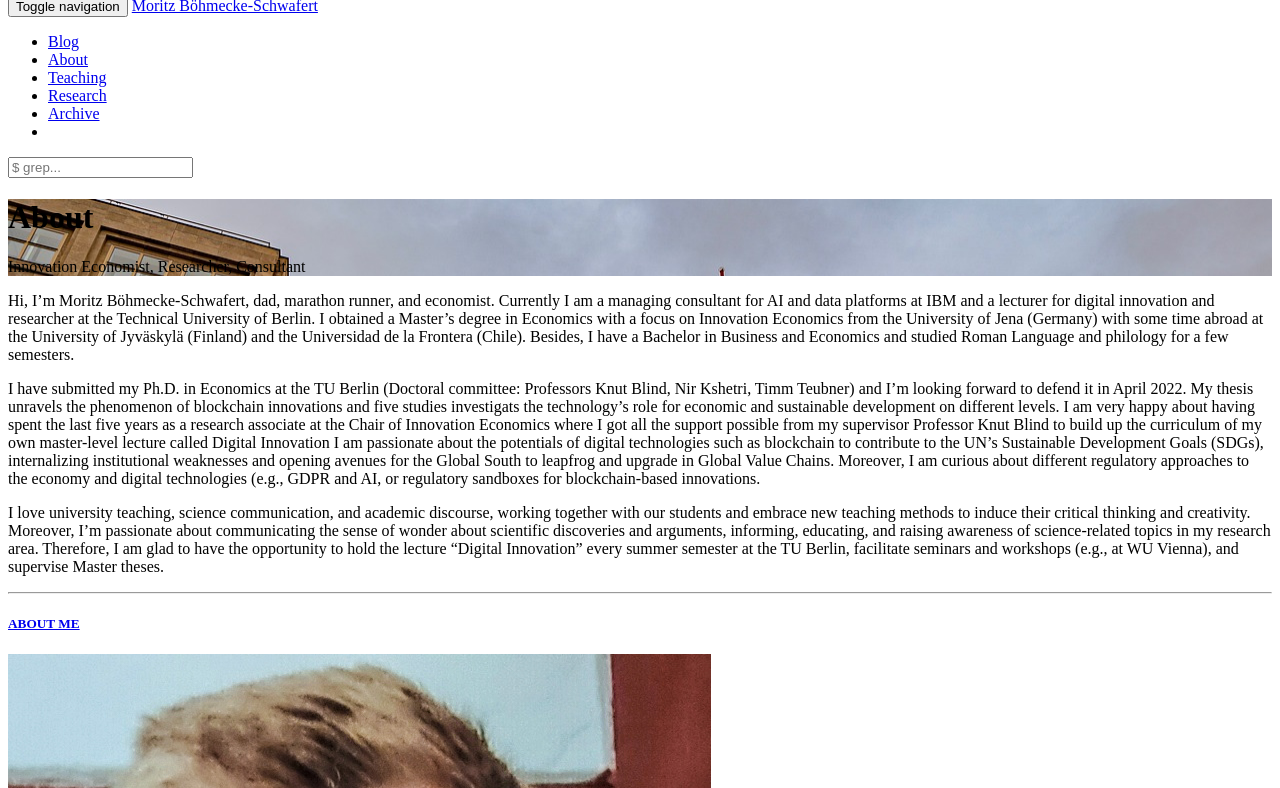
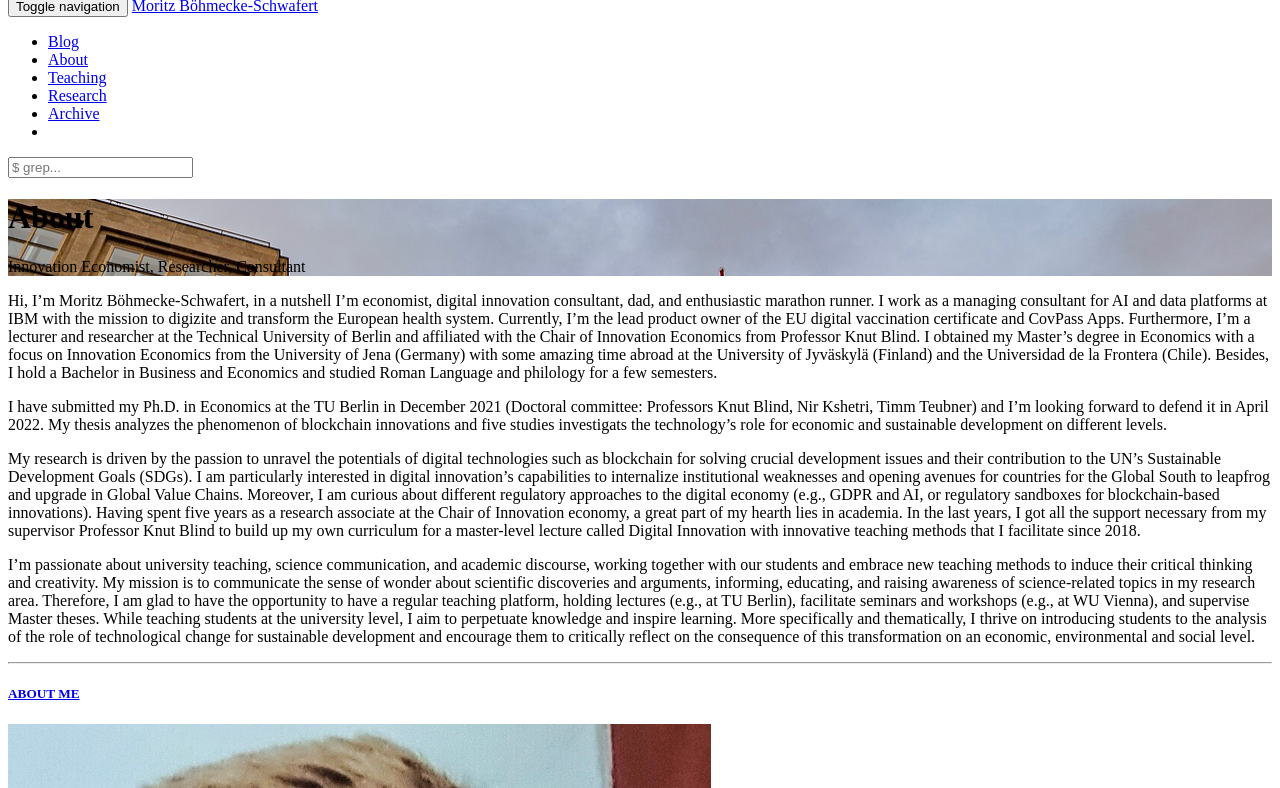
Before and after one commit to MoritzBS/MoritzBS.github.io, a Jekyll site: the page built from about.html, in a window 1280 px wide and 900 px high, cut to the strip 112-900 px from the top of the window. Built offline with Jekyll 4.4.1, drawn with Linux system fonts in a browser that asks for light colours; comment, search, counter and statistics services are not loaded.

Commit message:
Update en.md

```diff
--- a/_includes/about/en.md
+++ b/_includes/about/en.md
@@ -1,6 +1,7 @@
-Hi, I'm Moritz Böhmecke-Schwafert, dad, marathon runner, and economist. Currently I am a managing consultant for AI and data platforms at IBM and a lecturer for digital innovation and researcher at the Technical University of Berlin. I obtained a Master's degree in Economics with a focus on Innovation Economics from the University of Jena (Germany) with some time abroad at the University of Jyväskylä (Finland) and the Universidad de la Frontera (Chile). Besides, I have a Bachelor in Business and Economics and studied Roman Language and philology for a few semesters.
+Hi, I'm Moritz Böhmecke-Schwafert, in a nutshell I'm economist, digital innovation consultant, dad, and enthusiastic marathon runner. I work as a managing consultant for AI and data platforms at IBM with the mission to digizite and transform the European health system. Currently, I'm the lead product owner of the EU digital vaccination certificate and CovPass Apps. Furthermore, I'm a lecturer and researcher at the Technical University of Berlin and affiliated with the Chair of Innovation Economics from Professor Knut Blind. I obtained my Master's degree in Economics with a focus on Innovation Economics from the University of Jena (Germany) with some amazing time abroad at the University of Jyväskylä (Finland) and the Universidad de la Frontera (Chile). Besides, I hold a Bachelor in Business and Economics and studied Roman Language and philology for a few semesters.
 
-I have submitted my Ph.D. in Economics at the TU Berlin (Doctoral committee: Professors Knut Blind, Nir Kshetri, Timm Teubner) and I'm looking forward to defend it in April 2022. My thesis unravels the phenomenon of blockchain innovations and five studies investigats the technology's role for economic and sustainable development on different levels. I am very happy about having spent the last five years as a research associate at the Chair of Innovation Economics where I got all the support possible from my supervisor Professor Knut Blind to build up the curriculum of my own master-level lecture called Digital Innovation
-I am passionate about the potentials of digital technologies such as blockchain to contribute to the UN's Sustainable Development Goals (SDGs), internalizing institutional weaknesses and opening avenues for the Global South to leapfrog and upgrade in Global Value Chains. Moreover, I am curious about different regulatory approaches to the economy and digital technologies (e.g., GDPR and AI, or regulatory sandboxes for blockchain-based innovations.
+I have submitted my Ph.D. in Economics at the TU Berlin in December 2021 (Doctoral committee: Professors Knut Blind, Nir Kshetri, Timm Teubner) and I'm looking forward to defend it in April 2022. My thesis analyzes the phenomenon of blockchain innovations and five studies investigats the technology's role for economic and sustainable development on different levels.
 
-I love university teaching, science communication, and academic discourse, working together with our students and embrace new teaching methods to induce their critical thinking and creativity. Moreover, I’m passionate about communicating the sense of wonder about scientific discoveries and arguments, informing, educating, and raising awareness of science-related topics in my research area. Therefore, I am glad to have the opportunity to hold the lecture "Digital Innovation" every summer semester at the TU Berlin, facilitate seminars and workshops (e.g., at WU Vienna), and supervise Master theses.
+My research is driven by the passion to unravel the potentials of digital technologies such as blockchain for solving crucial development issues and their contribution to the UN's Sustainable Development Goals (SDGs). I am particularly interested in digital innovation's capabilities to internalize institutional weaknesses and opening avenues for countries for the Global South to leapfrog and upgrade in Global Value Chains. Moreover, I am curious about different regulatory approaches to the digital economy (e.g., GDPR and AI, or regulatory sandboxes for blockchain-based innovations).  Having spent five years as a research associate at the Chair of Innovation economy, a great part of my hearth lies in academia. In the last years, I got all the support necessary from my supervisor Professor Knut Blind to build up my own curriculum for a master-level lecture called Digital Innovation with innovative teaching methods that I facilitate since 2018.
+
+I'm passionate about university teaching, science communication, and academic discourse, working together with our students and embrace new teaching methods to induce their critical thinking and creativity. My mission is to communicate the sense of wonder about scientific discoveries and arguments, informing, educating, and raising awareness of science-related topics in my research area. Therefore, I am glad to have the opportunity to have a regular teaching platform, holding lectures (e.g., at TU Berlin), facilitate seminars and workshops (e.g., at WU Vienna), and supervise Master theses. While teaching students at the university level, I aim to perpetuate knowledge and inspire learning. More specifically and thematically, I thrive on introducing students to the analysis of the role of technological change for sustainable development and encourage them to critically reflect on the consequence of this transformation on an economic, environmental and social level.
```
